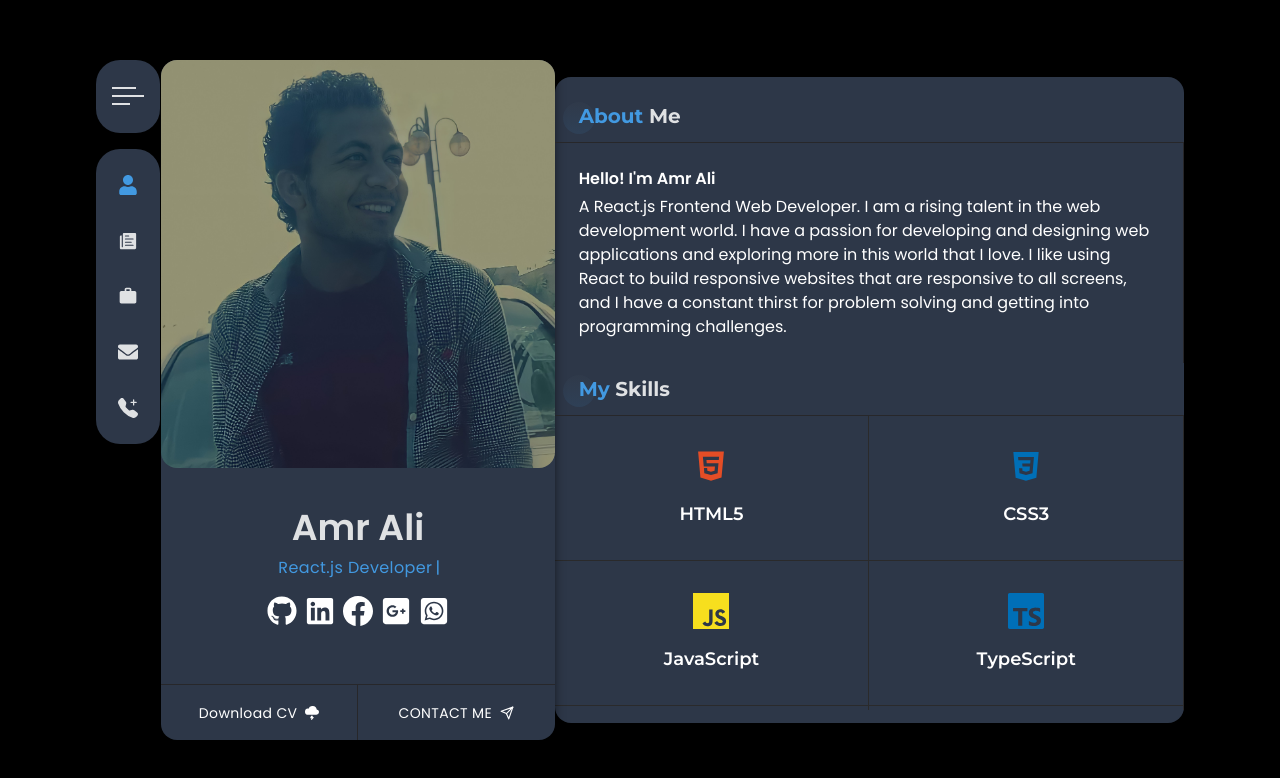
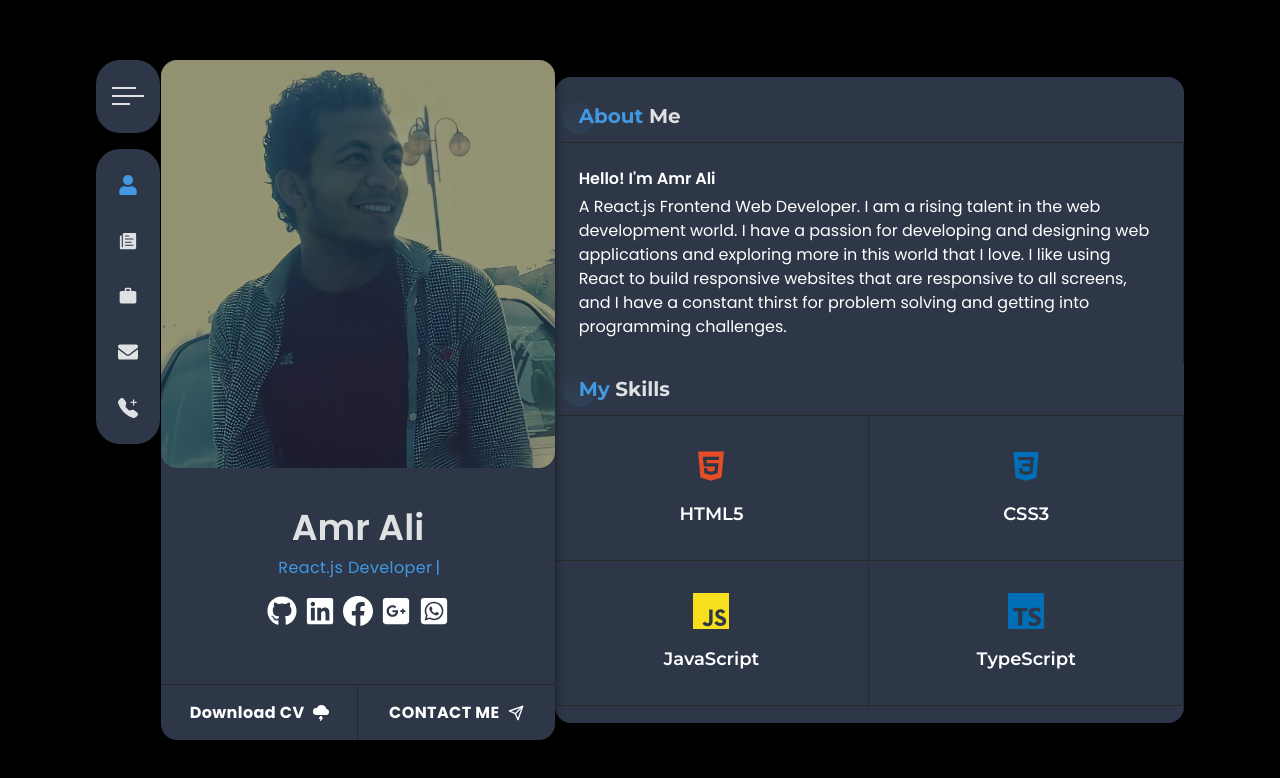
Before and after one commit to 93amrkakashi/portfolio-tw-ts, a Next.js app: page / in a window 1280 px wide. Shown: the top 778 px of the page. Built offline with nearby package versions, Linux system fonts and the light colour scheme.

Commit message:
added cv

```diff
--- a/components/home/Contacts.tsx
+++ b/components/home/Contacts.tsx
@@ -51,7 +51,7 @@ const Contacts = () => {
         target="_blank"
         rel="noopener noreferrer"
       >
-        <span className="hover:text-designColor duration-300 cursor-pointer text-3xl">
+        <span className="hover:text-designColor duration-300 cursor-pointer text-3xl relative">
           <FaWhatsappSquare />
         </span>
       </a>
--- a/components/home/Left.tsx
+++ b/components/home/Left.tsx
@@ -39,17 +39,24 @@ const Left: React.FC = () => {
         </div>
         <div className="flex h-14">
           <a
-            // href={CV}
+            href={"/cv.pdf"}
             target="_blank"
-            className="w-1/2 border-t-[1px] borderRight border-t-zinc-800 text-sm tracking-wide uppercase  gap-2 hover:text-designColor duration-300"
+            className="w-1/2 border-t-[1px] borderRight border-t-zinc-800 text-m tracking-wide uppercase  gap-2 hover:text-designColor duration-300"
             rel="noreferrer"
           >
-            <button className="w-full h-full flex justify-center items-center gap-2">
+            <button className="w-full h-full flex justify-center font-bold items-center gap-2">
               Download CV <BsCloudLightningFill />
             </button>
           </a>
-          <button className="w-1/2 border-t-[1px] border-t-zinc-800 text-sm tracking-wide uppercase flex justify-center items-center gap-2 hover:text-designColor duration-300">
-            Contact me <FiSend />
+
+          <button className="w-1/2 border-t-[1px] border-t-zinc-800 font-bold text-m tracking-wide uppercase flex justify-center items-center gap-2 hover:text-designColor duration-300">
+            <a
+              href="https://wa.me/0201029404662"
+              target="_blank"
+              rel="noopener noreferrer"
+            >Contact me
+            </a>
+               <FiSend />
           </button>
         </div>
       </div>
```
Also changed, not shown: 1 other file (tests, documents, lock files or other folders).
